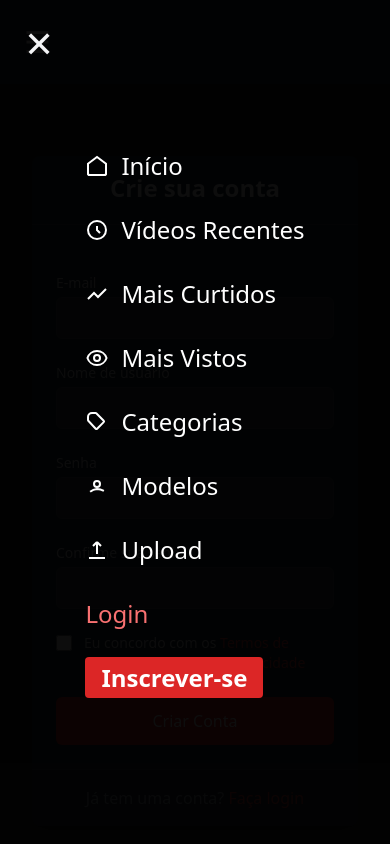
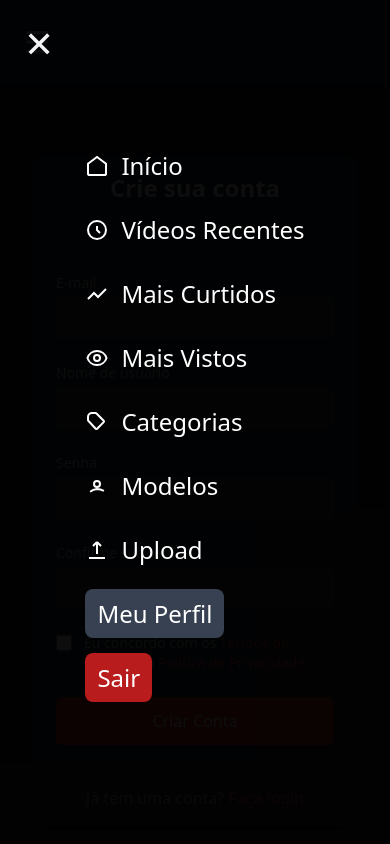
Before and after one commit to davidwrod/flask-videoblog, a Flask app: page /cadastro in a window 390 px wide, after a click that opens the changed part. Run offline with Flask 3, Linux system fonts and the light colour scheme; a user stored in the database is signed in; tables that the repository leaves empty hold one stand-in row (values such as "Sample post"); data that the repository does not hold is empty; some libraries are stand-ins or nearby versions.

Commit message:
feat: botões de login e logout no menu mobile

```diff
--- a/app/templates/base.html
+++ b/app/templates/base.html
@@ -183,9 +183,13 @@
         <path d="M12 16V4m0 0l-4 4m4-4l4 4M20 20H4"/>
       </svg> Upload
     </a></li>
-
+    {% if not current_user.is_authenticated %}
     <li><a href="{{ url_for('auth.login') }}" class="hover:underline text-red-400">Login</a></li>
     <li><a href="{{ url_for('auth.cadastro') }}" class="bg-red-600 hover:bg-red-700 px-4 py-1 rounded font-bold">Inscrever-se</a></li>
+    {% else %}
+    <li><a href="{{ url_for('main.perfil_publico', username=current_user.username) }}" class="bg-gray-700 hover:bg-gray-600 px-3 py-2 rounded-lg font-medium transition-all">Meu Perfil</a></li>
+    <li><a href="{{ url_for('auth.logout') }}" class="bg-red-700 hover:bg-red-600 px-3 py-2 rounded-lg font-medium transition-all">Sair</a></li>
+    {% endif %}
   </ul>
 </nav>
 
```
